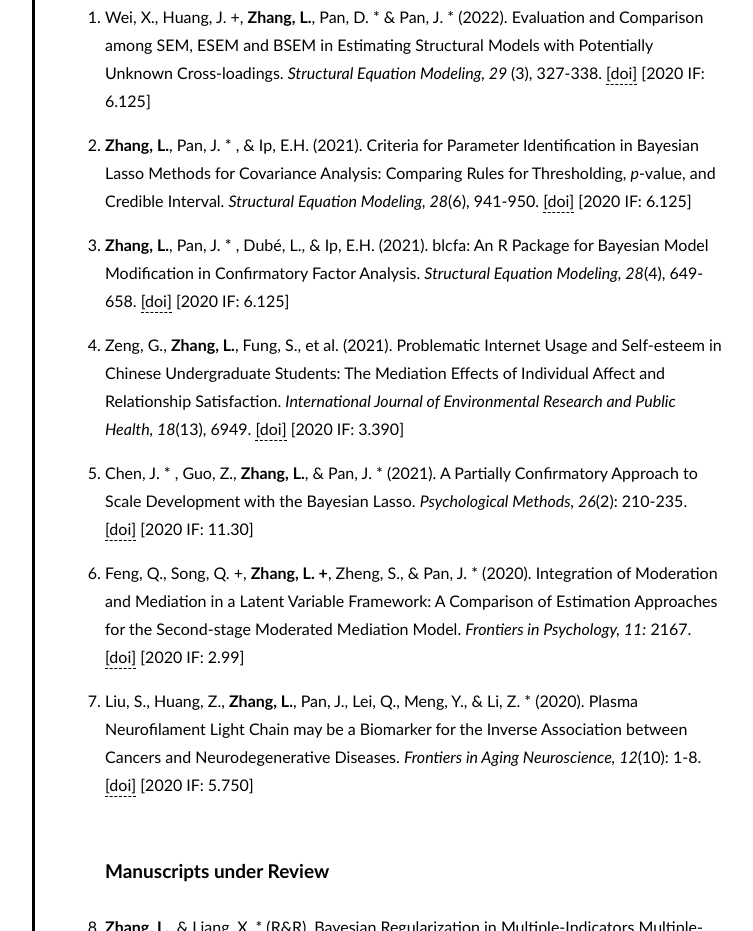
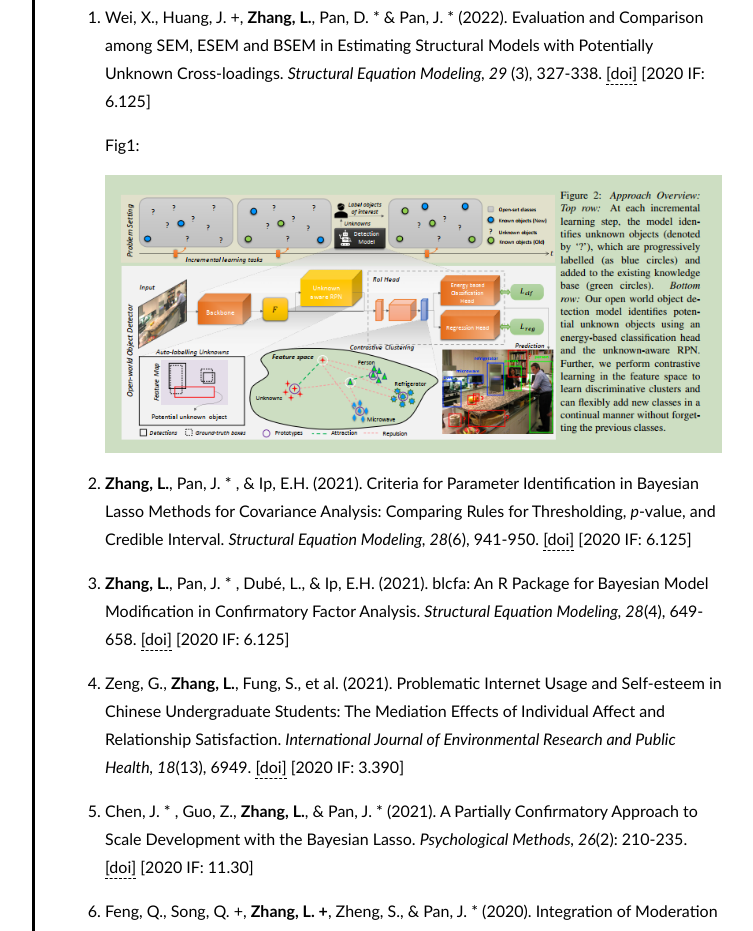
Before and after one commit to Russell-Zeng/Russell-Zeng.github.io, a plain HTML site: page publications/index.html in a window 1280 px wide. Shown: the part 1019-1950 px from the top of the page, without its empty margins (388-1141 px from the left). Drawn offline with nearby package versions, Linux system fonts and the light colour scheme.

Commit message:
Update sth

```diff
--- a/publications/index.html
+++ b/publications/index.html
@@ -117,6 +117,9 @@ A Comparison <!DOCTYPE html>
 <p>(  *   correspondent author, + co-first author)</p>
 <li>
 <p>Wei, X., Huang, J. +, <b>Zhang, L.</b>, Pan, D.  *   & Pan, J.  *    (2022). Evaluation and Comparison among SEM, ESEM and BSEM in Estimating Structural Models with Potentially Unknown Cross-loadings. <i>Structural Equation Modeling, 29 </i> (3), 327-338. <a href = "https://doi.org/10.1080/10705511.2021.2006664">[doi]</a> [2020 IF: 6.125]</p>
+<p>Fig1: </p>
+<p style="text-align: center;">
+<img src="/fig/paper_main_fig.png">
 </li>
 <li>
 <a name="paper_2021_threshold"></a>
```
Also changed, not shown: fig/paper_main_fig.png (added).
